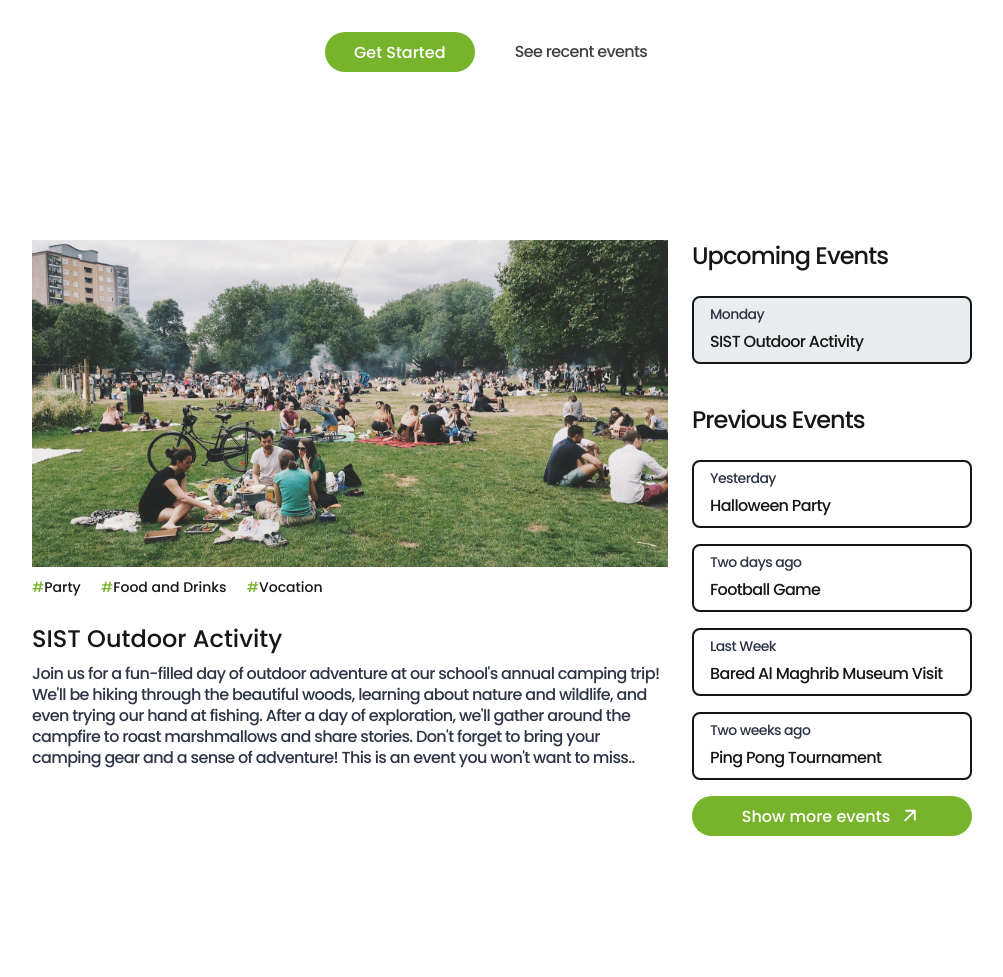
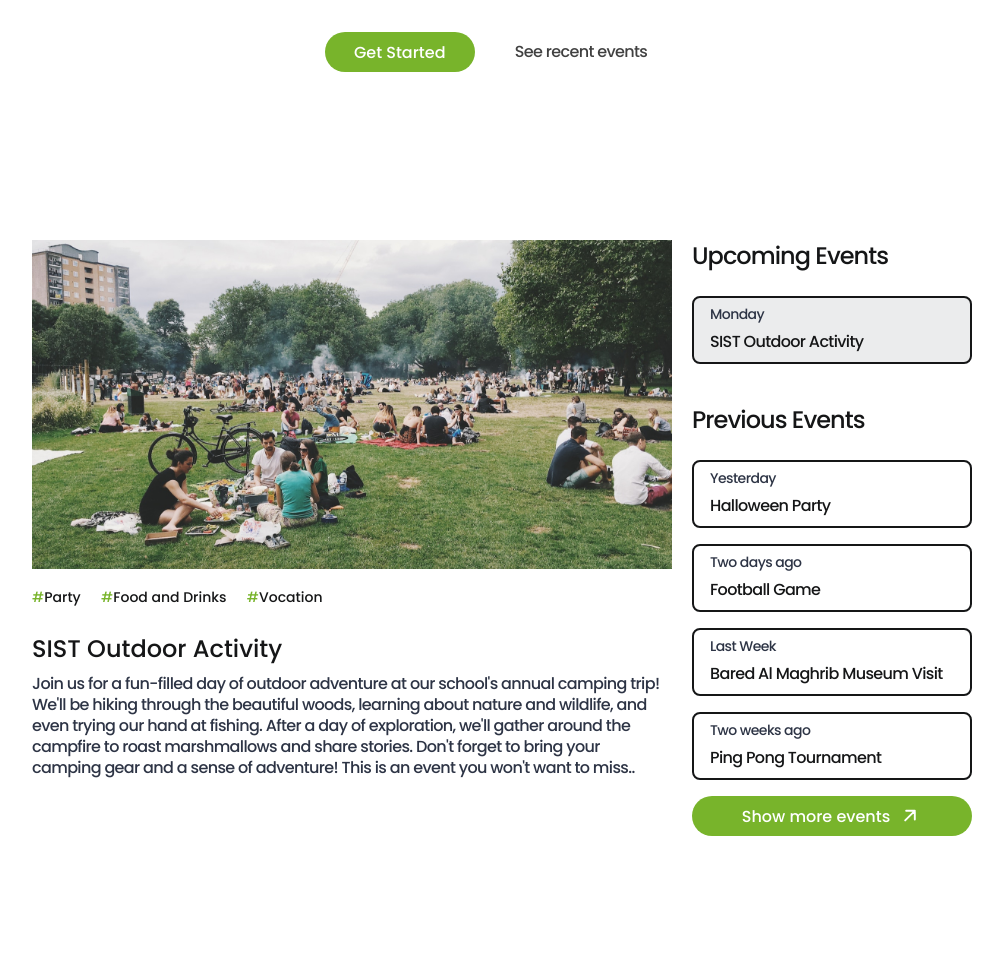
Before and after one commit to ouhoy/sist-student-union, a PHP site: page / in a window 1280 px wide. Shown: the part 504-1481 px from the top of the page, without its empty margins (138-1141 px from the left). Run offline with PHP 8.4, Linux system fonts and the light colour scheme.

Commit message:
Improve the UX/UI of the home page

```diff
--- a/styles/scss/main.css
+++ b/styles/scss/main.css
@@ -226,7 +226,10 @@ main .events-container {
   justify-content: space-between;
 }
 main .events-container img {
-  width: 100%;
+  width: 640px;
+}
+main .events-container .event-keywords {
+  width: 640px;
 }
 main .events-container .article-body {
   margin-top: 32px;
@@ -236,12 +239,9 @@ main .events-container .article-body h6 {
   margin-bottom: 16px;
 }
 main .events-container .article-body p {
-  max-width: 733px;
+  max-width: 640px;
   font-size: 16px;
   line-height: 21px;
-}
-main .events-container .events-menu {
-  margin-left: 24px;
 }
 main .events-container .events-menu h4 {
   margin-bottom: 24px;
@@ -559,6 +559,10 @@ label {
   line-height: 14px;
 }
 
+.event-keywords {
+  margin-top: 8px;
+  max-width: 100%;
+}
 .event-keywords a {
   font-size: 14px;
   font-weight: 500;
@@ -804,5 +808,10 @@ footer .footer-nav-container .footer-nav .links a:not(:last-child) {
     margin-bottom: 24px;
   }
 }
+::placeholder {
+  color: #ADADAD;
+  font-family: "Poppins", sans-serif;
+  font-weight: 400;
+}
 
 /*# sourceMappingURL=main.css.map */
```
Also changed, not shown: styles/scss/main.scss (+15 -3 lines), scripts/login-validation.js (added), 1 other file.
